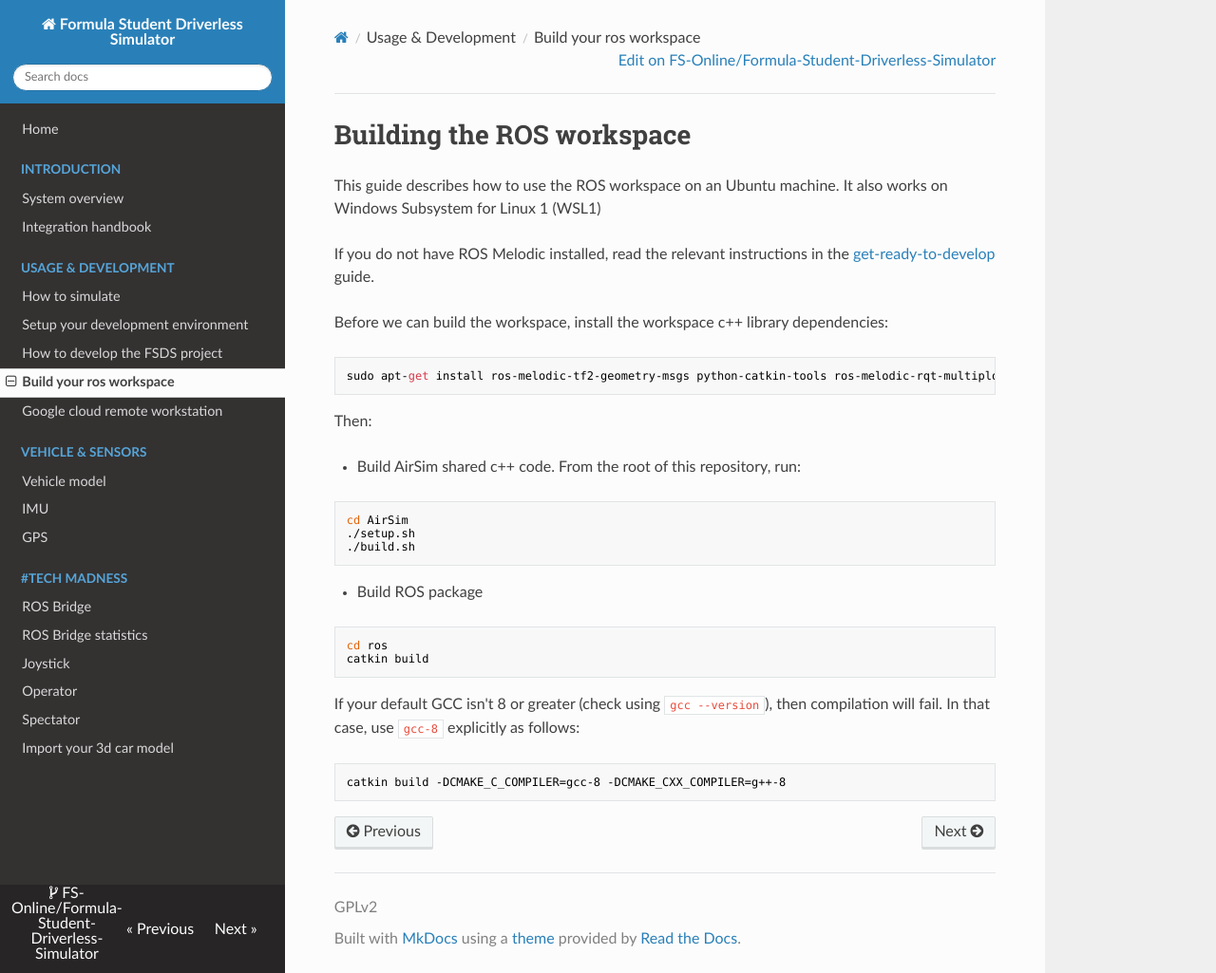
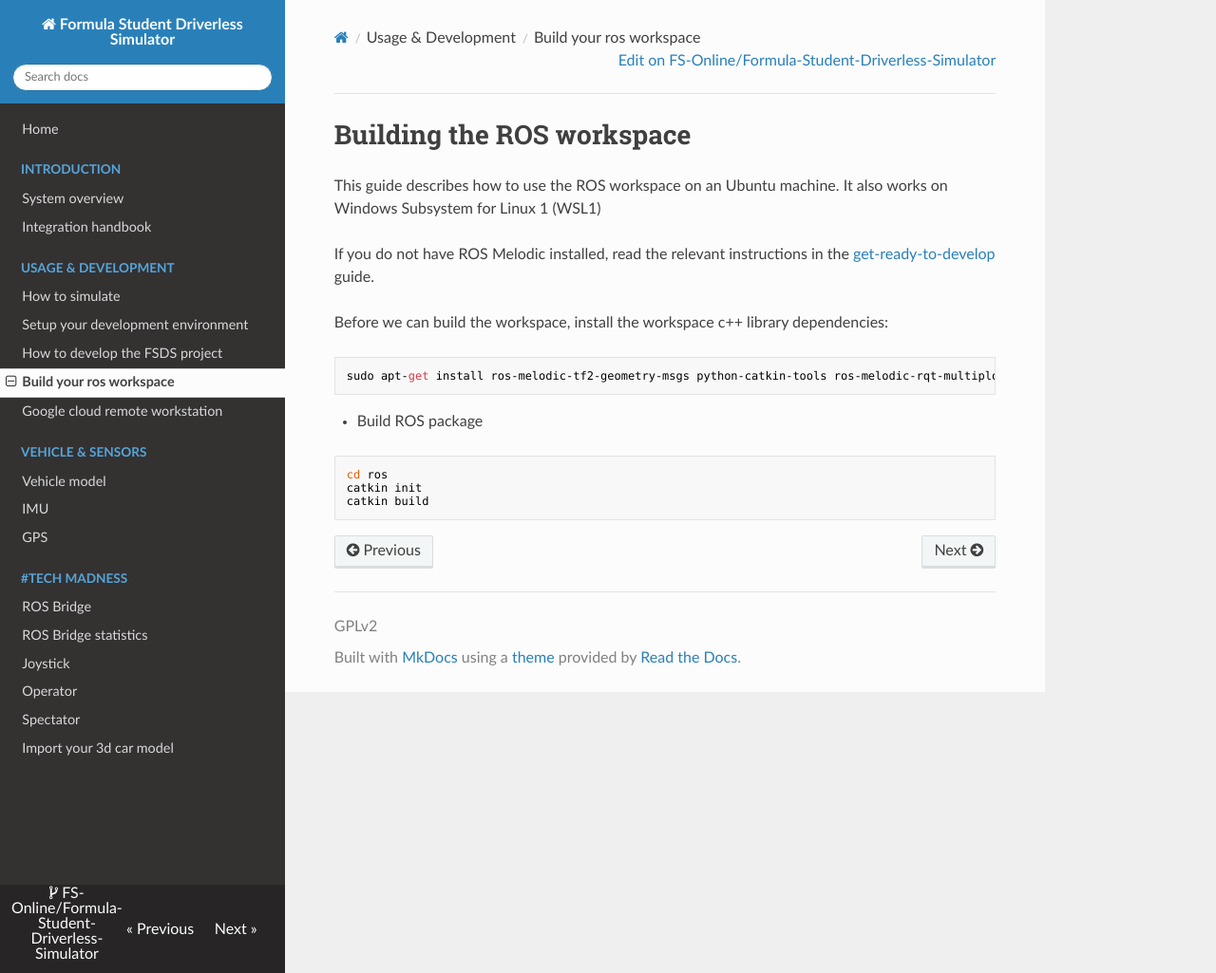
Before and after one commit to FS-Driverless/Formula-Student-Driverless-Simulator, an MkDocs documentation site: the page built from docs/building-ros.md, in a window 1280 px wide and 1025 px high. Shown: the whole window at 95% size. Built offline with MkDocs 1.6.1, drawn with Linux system fonts in a browser that asks for light colours; nearby versions of some CDN libraries; comment, search, counter and statistics services are not loaded.

Commit message:
Small improvements to docs when re-installing my computer

````diff
--- a/docs/building-ros.md
+++ b/docs/building-ros.md
@@ -9,23 +9,9 @@ Before we can build the workspace, install the workspace c++ library dependencie
 sudo apt-get install ros-melodic-tf2-geometry-msgs python-catkin-tools ros-melodic-rqt-multiplot ros-melodic-joy ros-melodic-cv-bridge ros-melodic-image-transport libyaml-cpp-dev libcurl4-openssl-dev
 ```
 
-Then:
-
-- Build AirSim shared c++ code. From the root of this repository, run:
-```
-cd AirSim
-./setup.sh
-./build.sh
-```
-
 - Build ROS package
 ```
 cd ros
+catkin init
 catkin build
 ```
-
-If your default GCC isn't 8 or greater (check using `gcc --version`), then compilation will fail. In that case, use `gcc-8` explicitly as follows:
-
-```
-catkin build -DCMAKE_C_COMPILER=gcc-8 -DCMAKE_CXX_COMPILER=g++-8
-```
````
Also changed, not shown: docs/how-to-develop.md (+1 -6 lines).
